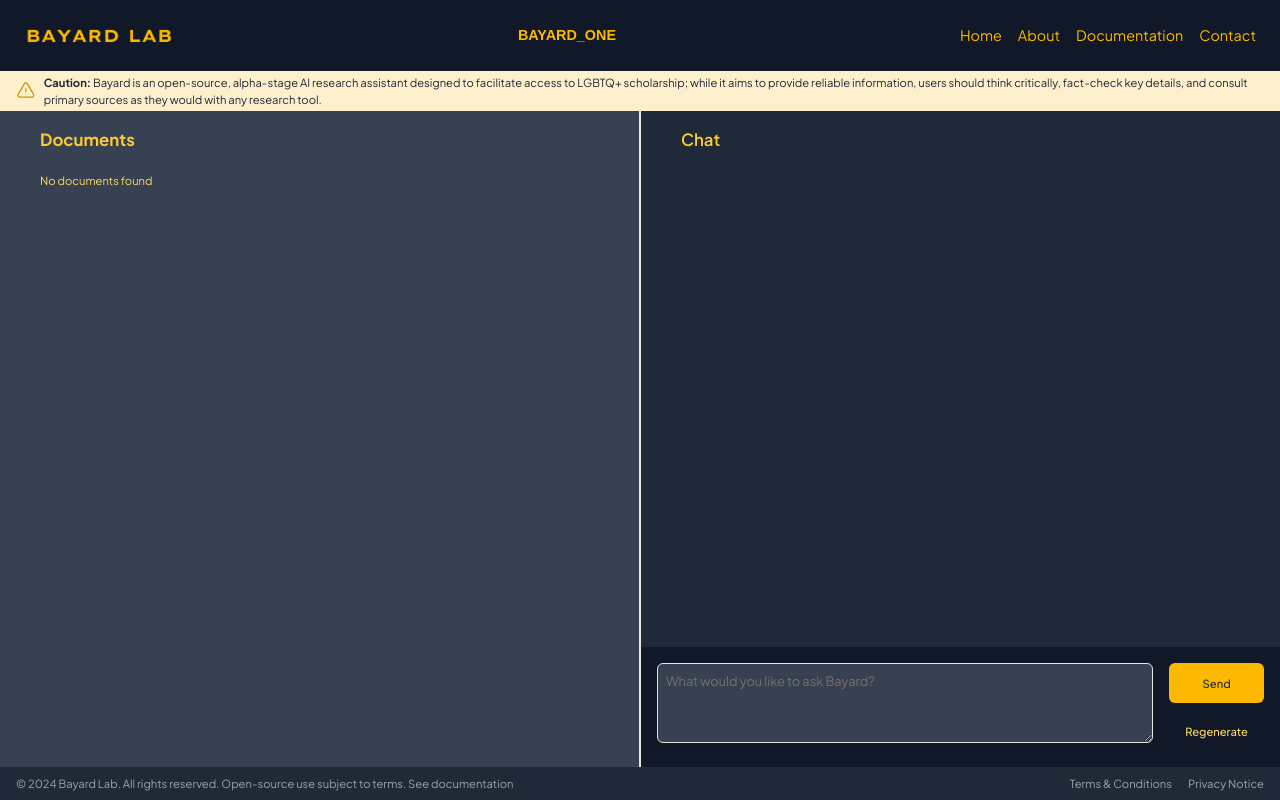
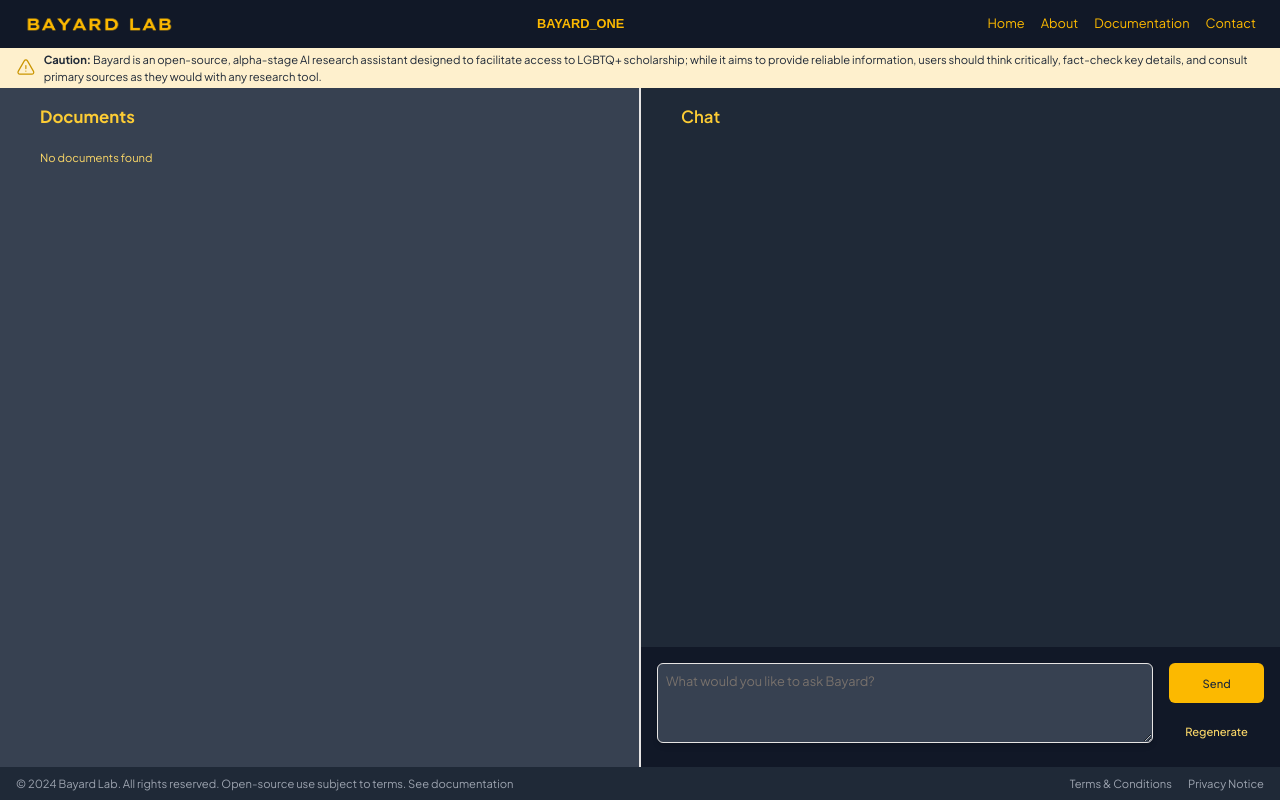
Before and after one commit to mattseddon/bayard_fe, a Next.js app: page / in a window 1280 px wide. Built offline with nearby package versions, Linux system fonts and the light colour scheme; a web font is replaced by a local one.

Commit message:
updates 05.02 2.0

```diff
--- a/app/page.tsx
+++ b/app/page.tsx
@@ -12,6 +12,7 @@ import { useSpring, animated } from 'react-spring';
 import { Lexend_Peta } from "next/font/google";
 import { ResizablePanelGroup, ResizablePanel, ResizableHandle } from "@/components/ui/resizable";
 import { toast, Toaster } from 'react-hot-toast';
+import {Progress} from "@radix-ui/react-progress"
 
 interface Message {
   user: string;
@@ -260,8 +261,8 @@ const provideFeedback = (message: Message) => {
 };
 
   return (
-    <div className="flex flex-col h-screen bg-gray-900 text-base">
-      <header className="bg-gray-900 text-amber-500 py-4 px-6 flex items-center justify-between shadow-lg">
+    <div className="flex flex-col h-screen bg-gray-900 text-sm">
+      <header className="bg-gray-900 text-amber-500 h-12 py-4 px-6 flex items-center justify-between shadow-lg">
         <a href="https://bayardlab.org" target="_blank" rel="noopener noreferrer">
           <Image src={BAYARD_LAB_YELLOW} alt="Bayard Lab Logo" width={150} height={50} />
         </a>
@@ -269,22 +270,22 @@ const provideFeedback = (message: Message) => {
         <nav>
           <ul className="flex space-x-4">
             <li>
-              <a href="https://bayardlab.org" className="hover:text-amber-500">
+              <a href="https://bayardlab.org" className="hover:text-amber-400">
                 Home
               </a>
             </li>
             <li>
-              <a href="https://www.bayardlab.org/about-bayard-one" className="hover:text-amber-500">
+              <a href="https://www.bayardlab.org/about-bayard-one" className="hover:text-amber-400">
                 About
               </a>
             </li>
             <li>
-              <a href="https://docs.bayardlab.org" className="hover:text-amber-500">
+              <a href="https://docs.bayardlab.org" className="hover:text-amber-400">
                 Documentation
               </a>
             </li>
             <li>
-              <a href="https://www.bayardlab.org/contact" className="hover:text-amber-500">
+              <a href="https://www.bayardlab.org/contact" className="hover:text-amber-400">
                 Contact
               </a>
             </li>
@@ -457,24 +458,40 @@ const provideFeedback = (message: Message) => {
         ))}
 </AnimatePresence>
             {isLoading && (
-              <div className="fixed inset-0 flex items-center justify-center bg-black bg-opacity-70 z-50">
+              <motion.div
+                initial={{ opacity: 0.6 }}
+                animate={{ opacity: 1 }}
+                exit={{ opacity: 0.97}}
+                transition={{ duration: 0.1 }}
+                className="fixed inset-0 flex items-center justify-center bg-black bg-opacity-70 z-50"
+              >
                 <div className="text-center w-1/2">
-                  <div className="flex justify-center w-full">
-                    <div className="w-full bg-gray-500 rounded h-4">
-                      <div
-                        className={`h-4 rounded  ${
-                          loadingStatus === 'Thinking...' ? 'w-1/3' :
-                          loadingStatus === 'Querying...' ? 'w-2/3' :
-                          loadingStatus === 'Generating...' ? 'w-full' : ''
-                        } bg-amber-500 transition-all duration-500`}
-                      >
-                        <div className="h-4 bg-gray-500 rounded animate-pulse"></div>
-                      </div>
+                  <div className="relative">
+                    <div className="w-full h-2 bg-gray-300 rounded-full">
+                      <motion.div
+                        initial={{ width: 0 }}
+                        animate={{ width: `${loadingStatus === 'Thinking...' ? '33%' : loadingStatus === 'Querying...' ? '66%' : '100%'}` }}
+                        transition={{ duration: 0.1, ease: 'easeOut' }}
+                        className="absolute top-0 left-0 h-2 bg-amber-500 rounded-full"
+                      />
                     </div>
+                    <motion.div
+                      initial={{ opacity: 0 }}
+                      animate={{ opacity: 1 }}
+                      transition={{ duration: 0.8, repeat: Infinity, repeatType: 'reverse' }}
+                      className="absolute top-0 left-0 w-full h-2 bg-white rounded-full opacity-25"
+                    />
                   </div>
-                  <p className="mt-1 text-amber-300 text-lg">{loadingStatus}</p>
+                  <motion.p
+                    initial={{ opacity: 0, y: 5 }}
+                    animate={{ opacity: 1, y: 0 }}
+                    transition={{ duration: 0.1, delay: 0.1 }}
+                    className="mt-1 text-amber-300 text-lg"
+                  >
+                    {loadingStatus}
+                  </motion.p>
                 </div>
-              </div>
+              </motion.div>
             )}
           </div>
           <div className="p-4 bg-gray-900">
```
